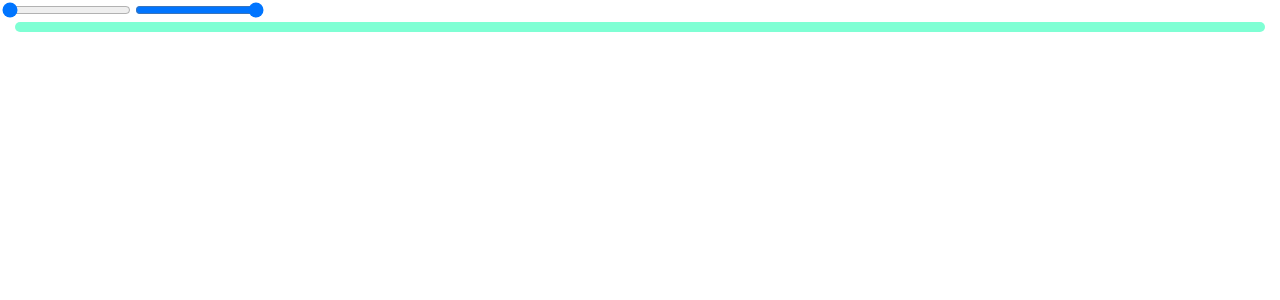
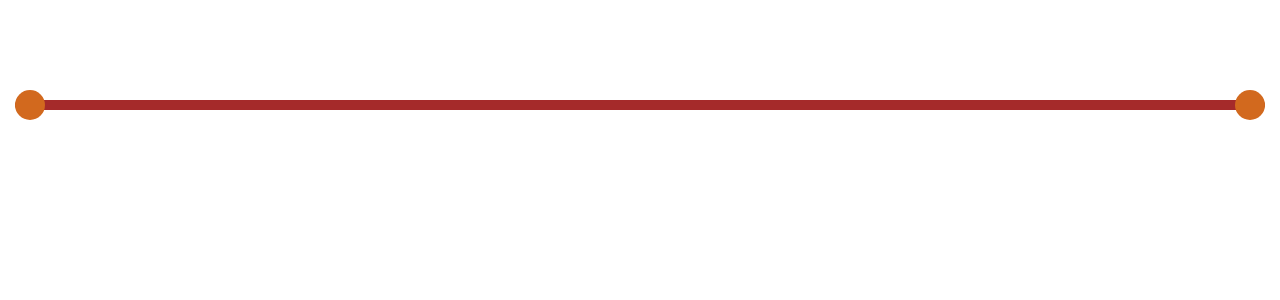
Before and after one commit to nocturne9no1/to2, a React (Create React App) app in the folder frontend/eggo/: page /test in a window 1280 px wide. Shown: the top 300 px of the page. Built offline with nearby package versions, Linux system fonts and the light colour scheme.

Commit message:
Add: Slider Filter 스켈레톤 구현 완료
TO2-19

```diff
--- a/frontend/eggo/src/scss/pages/_test.scss
+++ b/frontend/eggo/src/scss/pages/_test.scss
@@ -1,3 +1,7 @@
+.grade-filter {
+  margin-top: 100px;
+}
+
 .middle {
   position: relative;
   width: 50%;
@@ -20,4 +24,49 @@
     border-radius: 5px;
     background-color: aquamarine;
   }
+
+  .range {
+    position: absolute;
+    z-index: 2;
+    top: 0;
+    bottom: 0;
+    border-radius: 5px;
+    background-color: brown;
+  }
+
+  .thumb {
+    position: absolute;
+    z-index: 3;
+    width: 30px;
+    height: 30px;
+    background-color: chocolate;
+    border-radius: 50%;
+  }
+  .left {
+    transform: translate(0px, -10px);
+  }
+  .right {
+    transform: translate(0px, -10px);
+  }
 }
+
+input[type="range"] {
+  position: absolute;
+  pointer-events: none;
+  -webkit-appearance: none;
+  z-index: 2;
+  height: 10px;
+  width: 100%;
+  opacity: 0;
+}
+
+input[type="range"]::-webkit-slider-thumb {
+  pointer-events: all;
+  width: 30px;
+  height: 30px;
+  border-radius: 0;
+  border: 0 none;
+  background-color: red;
+  cursor: pointer;
+  -webkit-appearance: none;
+}
--- a/frontend/eggo/src/views/Test.tsx
+++ b/frontend/eggo/src/views/Test.tsx
@@ -4,32 +4,24 @@ import "../scss/pages/_test.scss";
 const Test: React.FC = (): JSX.Element => {
   const [leftValue, setLeftValue] = useState("0");
   const [rightValue, setRightValue] = useState("30");
+  console.log(leftValue);
+  console.log(rightValue);
   const [range, setRange] = useState({
-    left: "25%",
-    right: "25%",
+    left: "0%",
+    right: "0%",
   });
   const [thumb, setThumb] = useState({
     left: "0%",
     right: "0%",
   });
 
-  // input range - unvisable
-  // const inputLeft = document.getElementById("input-left");
-  // const inputRight = document.getElementById("input-right");
-
-  // visable div
-  // const thumbLeft = document.querySelector(".sdlier > .thumb.left");
-  // const thumbRight = document.querySelector(".sdlier > .thumb.right");
-  // const range = document.querySelector(".slider > .range");
-
   const _setLeftValue = (e: React.FormEvent<HTMLInputElement>) => {
-    // setLeftValue(e.currentTarget.value);
     const value = parseInt(e.currentTarget.value);
     const [min, max] = [0, 30];
 
-    setLeftValue(String(Math.min(value, parseInt(rightValue) - 1)));
+    setLeftValue(String(Math.min(value, parseInt(rightValue))));
 
-    const percent = ((value - min) / (max - min)) * 100;
+    const percent = ((parseInt(leftValue) - min) / (max - min)) * 100;
     setThumb({ ...thumb, left: `${percent}%` });
     setRange({ ...range, left: `${percent}%` });
   };
@@ -38,11 +30,11 @@ const Test: React.FC = (): JSX.Element => {
     const value = parseInt(e.currentTarget.value);
     const [min, max] = [0, 30];
 
-    setRightValue(String(Math.max(value, parseInt(leftValue) + 1)));
+    setRightValue(String(Math.max(value, parseInt(leftValue))));
 
-    const percent = ((value - min) / (max - min)) * 100;
-    setThumb({ ...thumb, right: `${percent}%` });
-    setRange({ ...range, right: `${percent}%` });
+    const percent = ((parseInt(rightValue) - min) / (max - min)) * 100;
+    setThumb({ ...thumb, right: `${100 - percent}%` });
+    setRange({ ...range, right: `${100 - percent}%` });
   };
   return (
     <div className="grade-filter">
```
